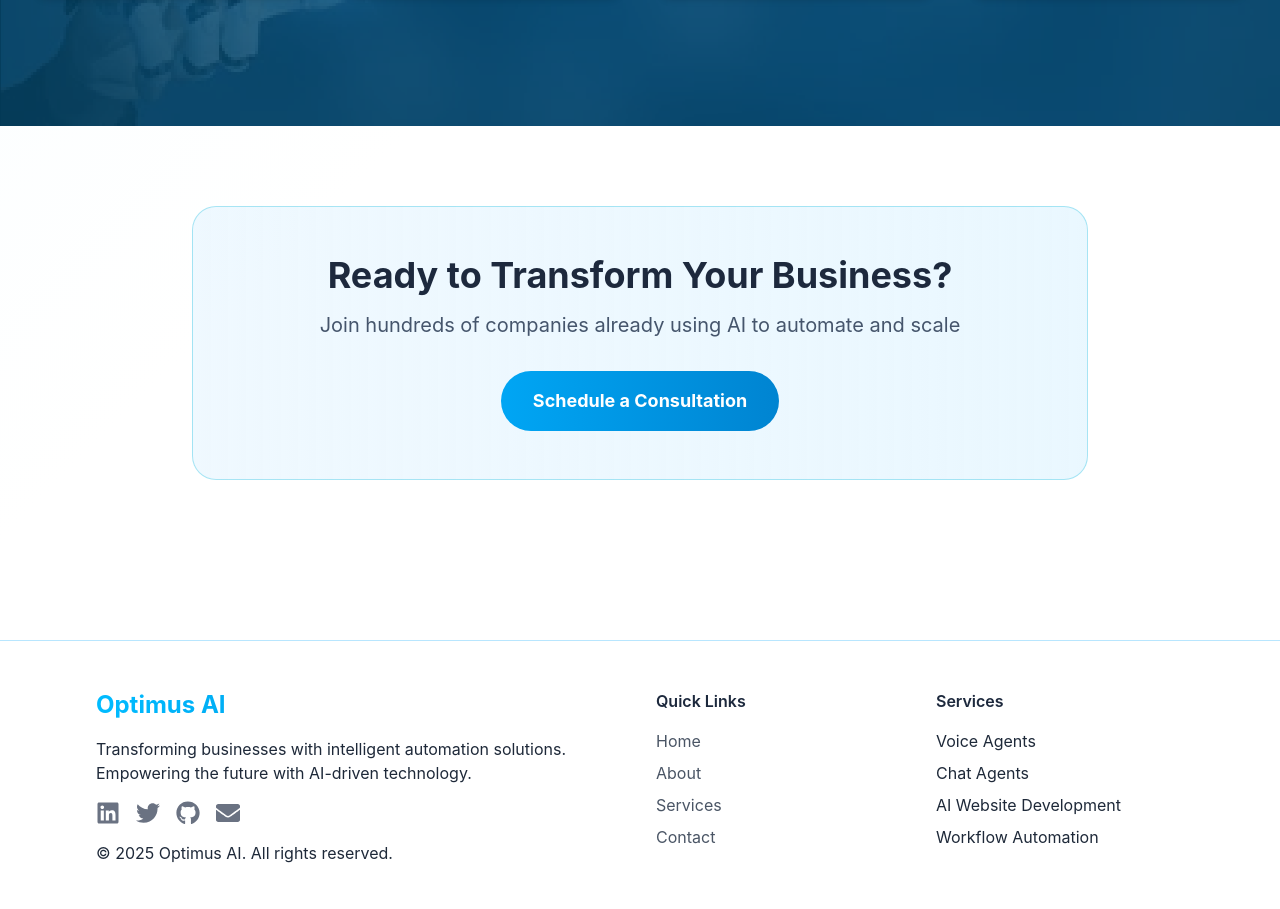
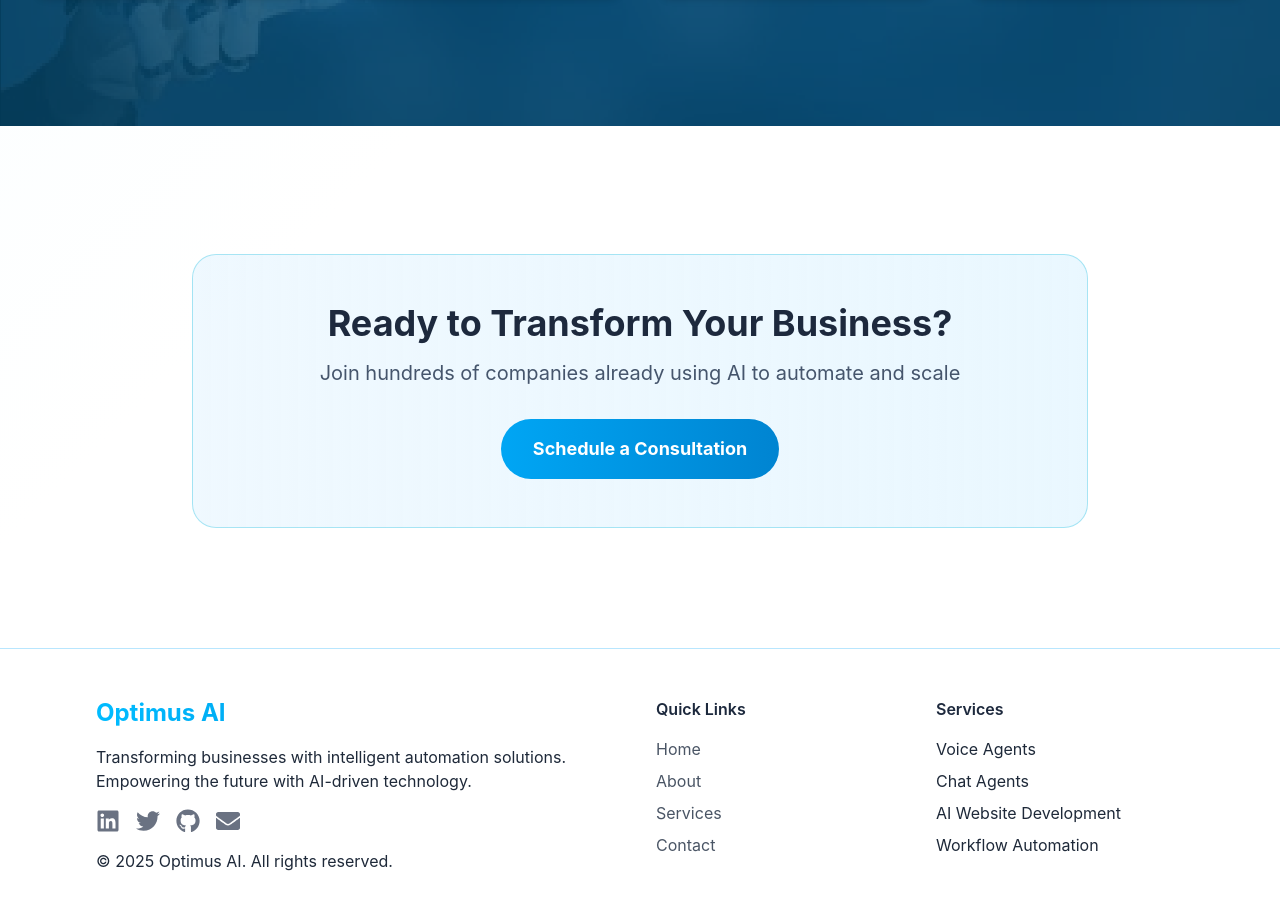
Before and after one commit to MusabRehman03/Optimus-ai-website, a Next.js app: page / in a window 1280 px wide. Shown: the part 1920-2829 px from the top of the page. Built offline with nearby package versions, Linux system fonts and the light colour scheme.

Commit message:
fix: padding issue

```diff
--- a/app/page.js
+++ b/app/page.js
@@ -231,8 +231,8 @@
         </div>
       </section>
 
-      {/* CTA Section */}
-      <section className="py-20 px-4 sm:px-6 lg:px-8">
+  {/* CTA Section */}
+  <section className="pt-32 pb-10 px-4 sm:px-6 lg:px-8">
         <div className="max-w-4xl mx-auto">
           <motion.div
             initial={{ opacity: 0, scale: 0.9 }}
```
